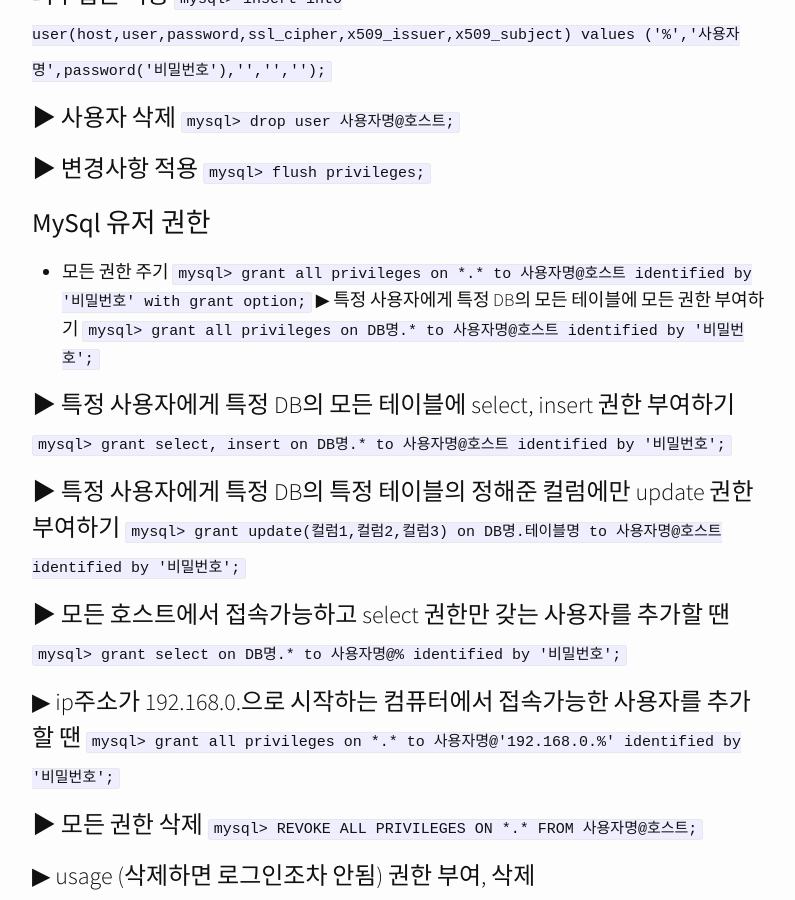
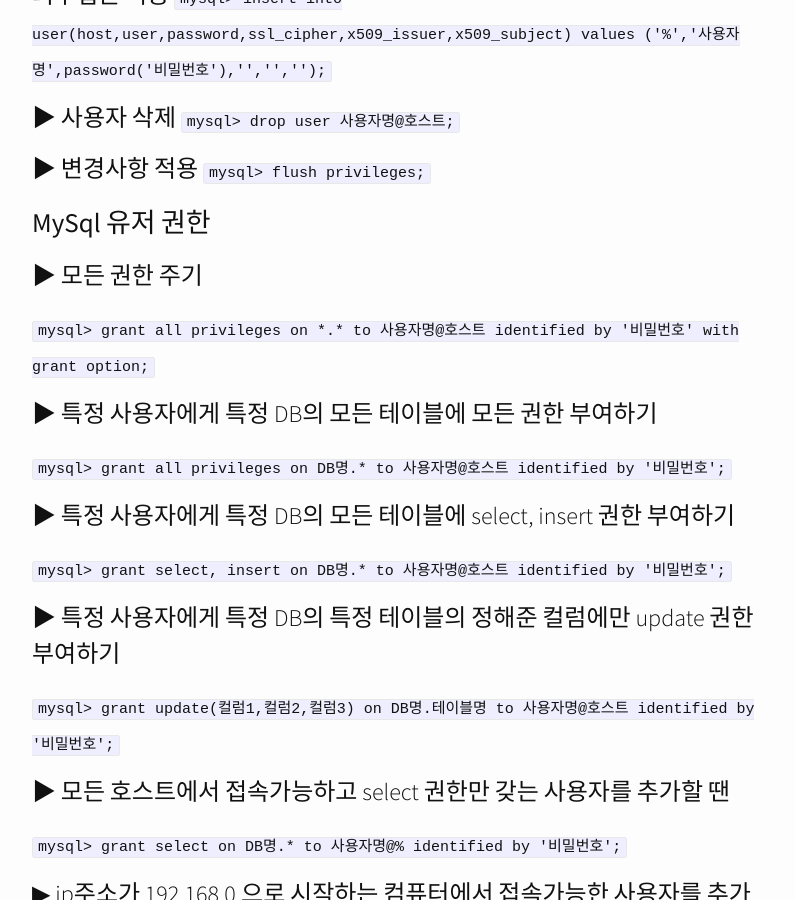
Before and after one commit to Aloepig/aloepig.github.io, a Jekyll site: the page built from _posts/2016-05-02-mysql.markdown, in a window 1280 px wide and 900 px high, scrolled down 1756 px. Shown: the whole window, without its empty margins (238-1033 px from the left). Built offline with Jekyll 4.4.1, drawn with Linux system fonts in a browser that asks for light colours; nearby versions of some CDN libraries.

```diff
--- a/_posts/2016-05-02-mysql.markdown
+++ b/_posts/2016-05-02-mysql.markdown
@@ -57,32 +57,42 @@ MySql 외부 접속 설정(MySql Workbench 사용을 위해)
 
 MySql 유저 권한
 ===============
-* 모든 권한 주기
+▶  모든 권한 주기
+
 `mysql> grant all privileges on *.* to 사용자명@호스트 identified by '비밀번호' with grant option;`
+
 ▶ 특정 사용자에게 특정 DB의 모든 테이블에 모든 권한 부여하기
+
 `mysql> grant all privileges on DB명.* to 사용자명@호스트 identified by '비밀번호';`
 
 ▶ 특정 사용자에게 특정 DB의 모든 테이블에 select, insert 권한 부여하기
+
 `mysql> grant select, insert on DB명.* to 사용자명@호스트 identified by '비밀번호';`
 
 ▶ 특정 사용자에게 특정 DB의 특정 테이블의 정해준 컬럼에만 update 권한 부여하기
+
 `mysql> grant update(컬럼1,컬럼2,컬럼3) on DB명.테이블명 to 사용자명@호스트 identified by '비밀번호';`
 
 ▶ 모든 호스트에서 접속가능하고 select 권한만 갖는 사용자를 추가할 땐
+
 `mysql> grant select on DB명.* to 사용자명@% identified by '비밀번호';`
 
 ▶ ip주소가 192.168.0.으로 시작하는 컴퓨터에서 접속가능한 사용자를 추가할 땐
+
 `mysql> grant all privileges on *.* to 사용자명@'192.168.0.%' identified by '비밀번호';`
 
 ▶ 모든 권한 삭제
+
 `mysql> REVOKE ALL PRIVILEGES ON *.* FROM 사용자명@호스트;`
 
 ▶ usage (삭제하면 로그인조차 안됨) 권한 부여, 삭제
 
 usage 권한 부여
 `mysql> GRANT USAGE ON *.* TO USER_NAME@HOST IDENTIFIED BY 'USER_NAME';`
+
 usage 권한 삭제
 `mysql> REVOKE USAGE ON *.* FROM USER_NAME@HOST;`
 
 ▶ 권한 확인하기
+
 `mysql> SHOW GRANTS FOR 사용자명;`
```
